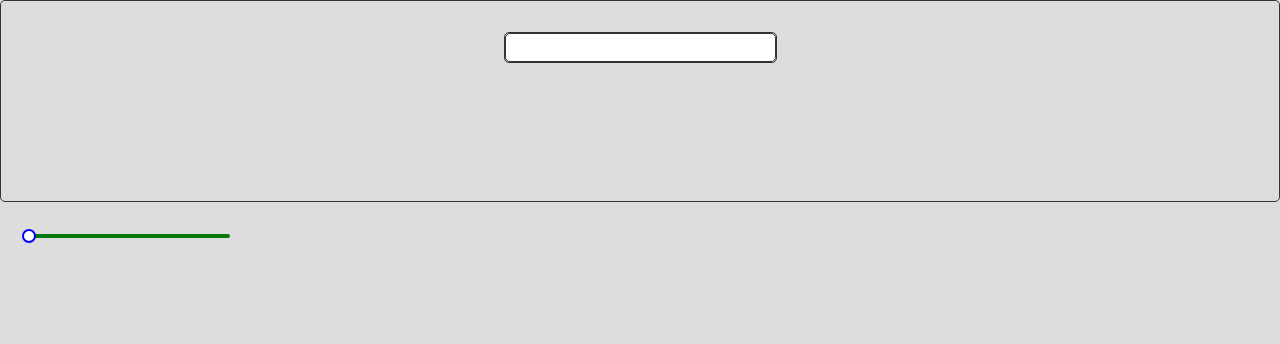
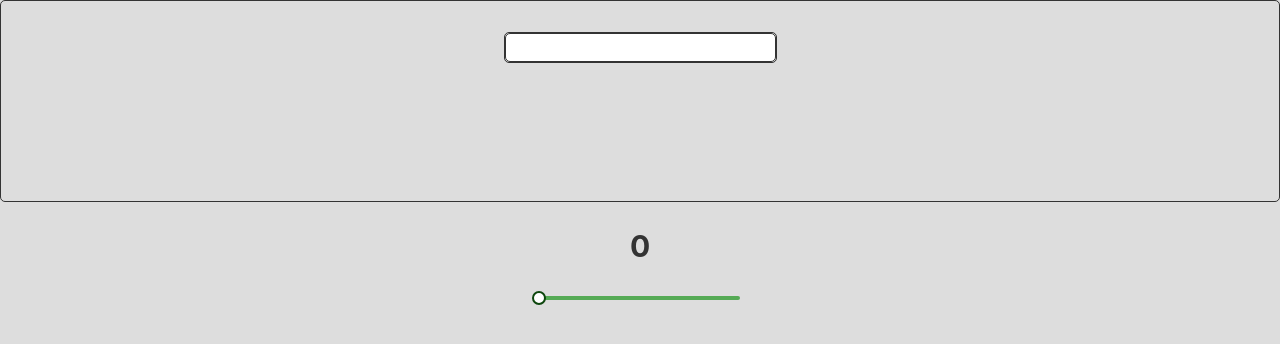
Before and after one commit to Qluqlu3/sample-yup, a React (Create React App) app in the folder react/parts/: page / in a window 1280 px wide. Shown: the top 344 px of the page. Built offline with nearby package versions, Linux system fonts and the light colour scheme.

Commit message:
色変更・値を表示した

```diff
--- a/react/parts/src/ScaleBar.tsx
+++ b/react/parts/src/ScaleBar.tsx
@@ -2,10 +2,25 @@ import React, { useEffect, useMemo, useRef, useState } from 'react';
 import throttle from 'lodash.throttle';
 import styled from 'styled-components';
 
-const Wrapper = styled.div<{ disabled?: boolean }>`
-  padding-top: 30px;
-  padding-left: 30px;
-  flex-grow: 1;
+const Wrapper = styled.div`
+  width: 100%;
+  height: 100px;
+  display: flex;
+  justify-content: center;
+  align-items: center;
+  flex-direction: column;
+`;
+
+const ShownValue = styled.p`
+  font-size: 30px;
+  font-weight: bold;
+  color: #333;
+`;
+
+const ScaleBox = styled.div<{ disabled?: boolean }>`
+  display: flex;
+  justify-content: center;
+  align-items: center;
   opacity: ${({ disabled }) => disabled && 0.5};
 `;
 
@@ -22,7 +37,7 @@ const ScaleInner = styled.div`
   width: 200px;
   height: 4px;
   border-radius: 2px;
-  background: #06790c;
+  background: #55aa55;
 `;
 
 const ScaleFill = styled.div<{ width: number }>`
@@ -30,7 +45,7 @@ const ScaleFill = styled.div<{ width: number }>`
   width: ${({ width }) => width}px;
   height: 4px;
   border-radius: 2px;
-  background: #f00;
+  background: #156a15;
 `;
 
 const Circle = styled.div<{ position: number; disabled?: boolean }>`
@@ -38,7 +53,7 @@ const Circle = styled.div<{ position: number; disabled?: boolean }>`
   top: -7px;
   width: 15px;
   height: 15px;
-  transform: ${(props) => `translateX(${props.position - 10}px) `};
+  transform: ${({ position }) => `translateX(${position - 10}px) `};
   border-radius: 50%;
   cursor: ${({ disabled }) => (disabled ? 'default' : 'pointer')};
   &::after {
@@ -50,7 +65,7 @@ const Circle = styled.div<{ position: number; disabled?: boolean }>`
     background: #fff;
     width: 14px;
     height: 14px;
-    border: 2px solid ${({ disabled }) => (disabled ? '#000' : '#00F')};
+    border: 2px solid ${({ disabled }) => (disabled ? '#000' : '#0e470e')};
     border-radius: 10px;
   }
   &:hover::after {
@@ -71,6 +86,7 @@ export const ScaleBar: React.FC<Props> = React.memo(({ disabled, value, maxValue
   const [translate, setTranslate] = useState(0);
   const refScale = useRef<HTMLDivElement>(null);
   const valueOnMouseMove = useRef(value);
+  const [sliderValue, setSliderValue] = useState(value);
 
   useEffect(() => {
     if (!refScale.current) return;
@@ -91,6 +107,7 @@ export const ScaleBar: React.FC<Props> = React.memo(({ disabled, value, maxValue
         const newValue = Math.min(Math.max(value, minValue), maxValue);
         valueOnMouseMove.current = newValue;
         onChange(newValue);
+        setSliderValue(Math.round(newValue));
       }, 50),
     [maxValue, minValue, onChange]
   );
@@ -114,13 +131,16 @@ export const ScaleBar: React.FC<Props> = React.memo(({ disabled, value, maxValue
   };
 
   return (
-    <Wrapper disabled={disabled}>
+    <Wrapper>
+      <ShownValue>{sliderValue}</ShownValue>
+      <ScaleBox disabled={disabled}>
         <Scale ref={refScale} onClick={handleClick}>
           <ScaleInner>
             <ScaleFill width={translate} />
             <Circle onMouseDown={handleMouseDown} position={translate} disabled={disabled} />
           </ScaleInner>
         </Scale>
+      </ScaleBox>
     </Wrapper>
   );
 });
```
Lines whose indentation alone changed are shown as unchanged.
